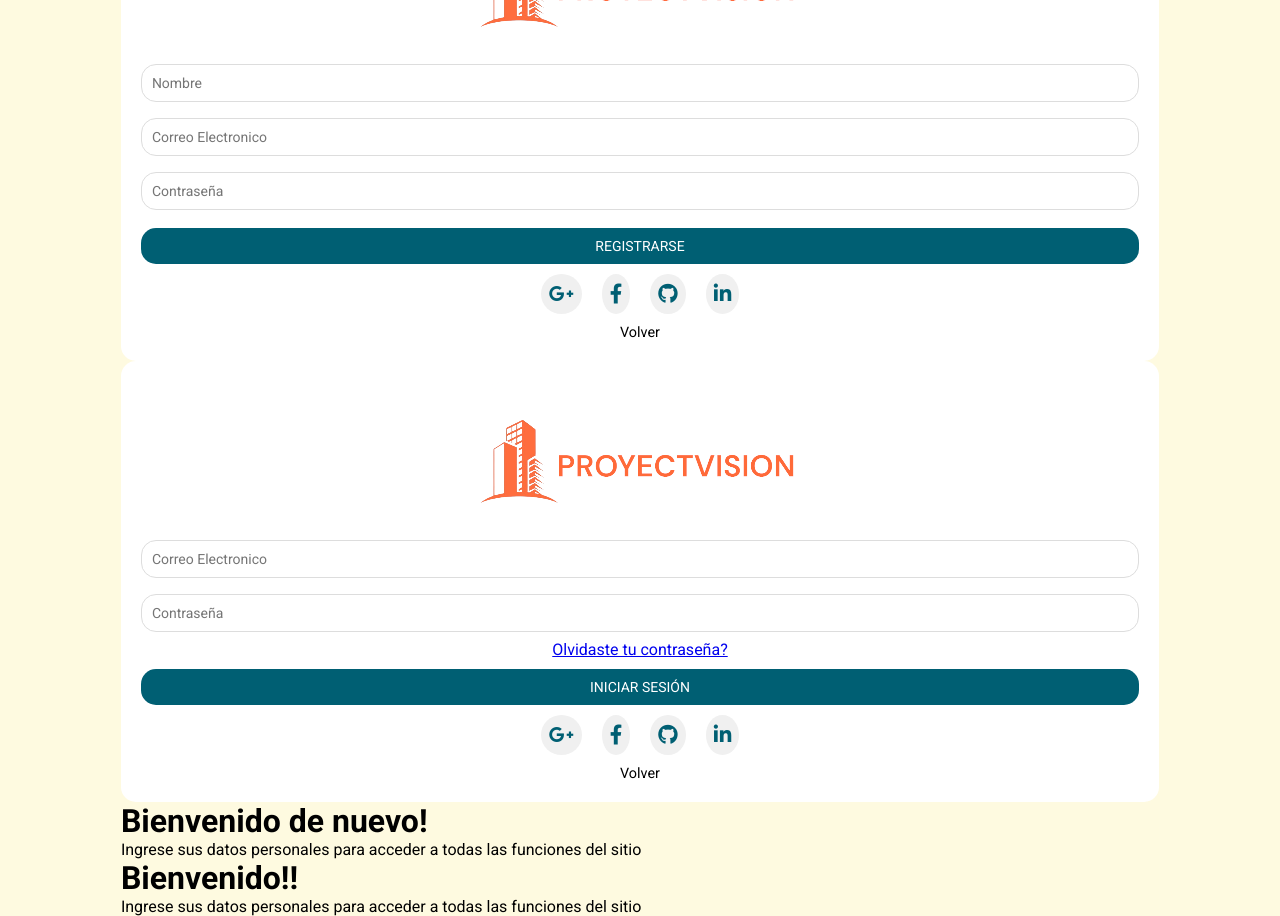
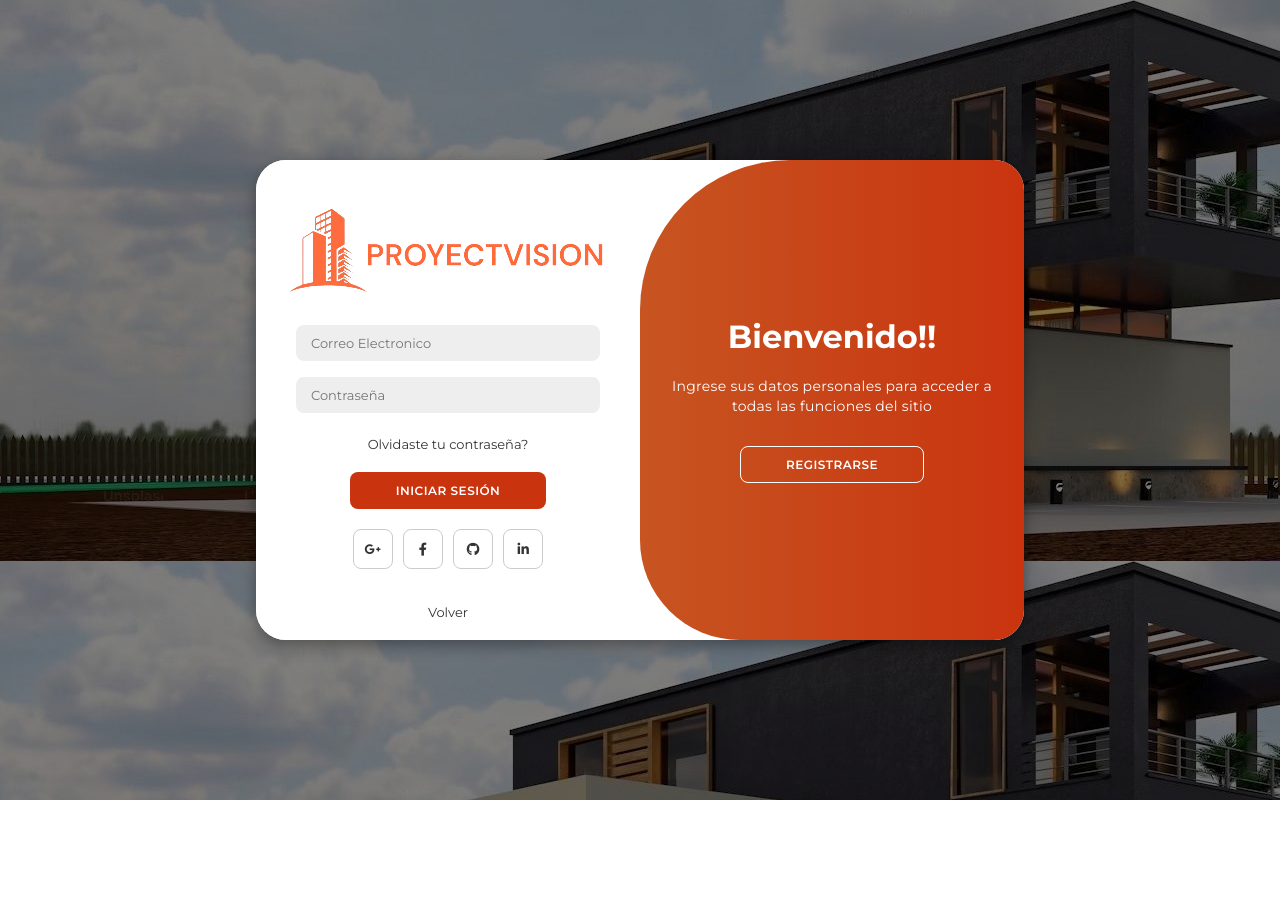
Before and after one commit to fabriNep/ProyectVision, a plain HTML site: page login.html in a window 1280 px wide. After the commit the page ends 800 px from the top, so only its background shows below. Drawn offline with Linux system fonts and the light colour scheme; a script that the page names is missing.

Commit message:
Update login.css

```diff
--- a/styles/login.css
+++ b/styles/login.css
@@ -1,154 +1,214 @@
-/* Importar fuentes */
-@import url('https://fonts.googleapis.com/css2?family=Roboto:wght@300;400;500;700&display=swap');
+@import url('https://fonts.googleapis.com/css2?family=Montserrat:wght@300;400;500;600;700&display=swap');
 
-:root {
-  --color-primary: #005f73; /* Color principal de tu proyecto */
-  --color-secondary: #0a9396;
-  --color-background: #fefae0;
-  --color-text: #001219;
-  --border-radius: 15px;
+*{
+    margin: 0;
+    padding: 0;
+    box-sizing: border-box;
+    font-family: 'Montserrat', sans-serif;
 }
 
-* {
-  margin: 0;
-  padding: 0;
-  box-sizing: border-box;
-  font-family: 'Roboto', sans-serif;
+body{
+    background-color: #c9d6ff;
+    background: linear-gradient(to right, #e2e2e2, #c9d6ff);
+    background-image: url("../images/home1.jpeg");
+    display: flex;
+    align-items: center;
+    justify-content: center;
+    flex-direction: column;
+    height: 100vh;
+    box-shadow: inset 0 0 0 1000px rgba(0, 0, 0, 0.5); /* Sombra oscura sobre la imagen */
 }
 
-body {
-  display: flex;
-  justify-content: center;
-  align-items: center;
-  height: 100vh;
-  background-color: var(--color-background);
+.container{
+    background-color: #fff;
+    border-radius: 30px;
+    box-shadow: 0 5px 15px rgba(0, 0, 0, 0.35);
+    position: relative;
+    overflow: hidden;
+    width: 768px;
+    max-width: 100%;
+    min-height: 480px;
 }
 
-.login-container {
-  display: flex;
-  align-items: center;
-  justify-content: center;
-  background: var(--color-primary);
-  border-radius: var(--border-radius);
-  padding: 20px;
-  width: 400px;
-  box-shadow: 0px 4px 8px rgba(0, 0, 0, 0.1);
+.container p{
+    font-size: 14px;
+    line-height: 20px;
+    letter-spacing: 0.3px;
+    margin: 20px 0;
 }
 
-.form-container {
-  background-color: white;
-  padding: 20px;
-  border-radius: var(--border-radius);
-  width: 100%;
-  text-align: center;
+.container span{
+    font-size: 12px;
 }
 
-.image-container {
-  text-align: center;
-  margin-bottom: 15px;
+.container a{
+    color: #333;
+    font-size: 13px;
+    text-decoration: none;
+    margin: 15px 0 10px;
 }
 
-.logo {
-  width: 150px;
-  border-radius: var(--border-radius);
+.container button{
+    background-color: #C9340F;
+    color: #fff;
+    font-size: 12px;
+    padding: 10px 45px;
+    border: 1px solid transparent;
+    border-radius: 8px;
+    font-weight: 600;
+    letter-spacing: 0.5px;
+    text-transform: uppercase;
+    margin-top: 10px;
+    cursor: pointer;
 }
 
-h2 {
-  color: var(--color-text);
-  font-weight: 500;
-  margin-bottom: 15px;
+.container button.hidden{
+    background-color: transparent;
+    border-color: #fff;
 }
 
-input {
-  width: 100%;
-  padding: 10px;
-  margin: 8px 0;
-  border: 1px solid #ddd;
-  border-radius: var(--border-radius);
-  font-size: 14px;
+.container form{
+    background-color: #fff;
+    display: flex;
+    align-items: center;
+    justify-content: center;
+    flex-direction: column;
+    padding: 0 40px;
+    height: 100%;
 }
 
-button {
-  width: 100%;
-  padding: 10px;
-  border: none;
-  color: white;
-  background-color: var(--color-primary);
-  border-radius: var(--border-radius);
-  font-size: 14px;
-  cursor: pointer;
-  margin-top: 10px;
+.container input{
+    background-color: #eee;
+    border: none;
+    margin: 8px 0;
+    padding: 10px 15px;
+    font-size: 13px;
+    border-radius: 8px;
+    width: 100%;
+    outline: none;
 }
 
-button:hover {
-  background-color: var(--color-secondary);
+.form-container{
+    position: absolute;
+    top: 0;
+    height: 100%;
+    transition: all 0.6s ease-in-out;
 }
 
-.social-icons {
-  display: flex;
-  justify-content: center;
-  margin-top: 10px;
+.sign-in{
+    left: 0;
+    width: 50%;
+    z-index: 2;
 }
 
-.social-icons .icon {
-  font-size: 20px;
-  color: var(--color-primary);
-  margin: 0 10px;
-  padding: 8px;
-  border-radius: 50%;
-  background-color: #f0f0f0;
-  cursor: pointer;
-  transition: background 0.3s;
+.container.active .sign-in{
+    transform: translateX(100%);
 }
 
-.social-icons .icon:hover {
-  background-color: var(--color-secondary);
-  color: white;
+.sign-up{
+    left: 0;
+    width: 50%;
+    opacity: 0;
+    z-index: 1;
 }
 
-.back-link {
-  color: var(--color-primary);
-  font-size: 13px;
-  text-decoration: none;
-  display: block;
-  margin-top: 15px;
+.container.active .sign-up{
+    transform: translateX(100%);
+    opacity: 1;
+    z-index: 5;
+    animation: move 0.6s;
 }
 
-.back-link:hover {
-  text-decoration: underline;
+@keyframes move{
+    0%, 49.99%{
+        opacity: 0;
+        z-index: 1;
+    }
+    50%, 100%{
+        opacity: 1;
+        z-index: 5;
+    }
 }
 
-.forgot-password {
-  color: var(--color-secondary);
-  font-size: 13px;
-  margin-top: 10px;
-  text-decoration: none;
+.social-icons{
+    margin: 20px 0;
 }
 
-.forgot-password:hover {
-  text-decoration: underline;
+.social-icons a{
+    border: 1px solid #ccc;
+    border-radius: 20%;
+    display: inline-flex;
+    justify-content: center;
+    align-items: center;
+    margin: 0 3px;
+    width: 40px;
+    height: 40px;
 }
 
-.hidden {
-  display: none;
+.toggle-container{
+    position: absolute;
+    top: 0;
+    left: 50%;
+    width: 50%;
+    height: 100%;
+    overflow: hidden;
+    transition: all 0.6s ease-in-out;
+    border-radius: 150px 0 0 100px;
+    z-index: 1000;
 }
 
-.toggle-section {
-  margin-top: 15px;
+.container.active .toggle-container{
+    transform: translateX(-100%);
+    border-radius: 0 150px 100px 0;
 }
 
-.toggle-btn {
-  background: none;
-  color: var(--color-primary);
-  border: none;
-  cursor: pointer;
-  font-size: 14px;
-  font-weight: 500;
-  text-decoration: underline;
+.toggle{
+    background-color: #C9340F;
+    height: 100%;
+    background: linear-gradient(to right, #c57533, #C9340F);
+    color: #fff;
+    position: relative;
+    left: -100%;
+    height: 100%;
+    width: 200%;
+    transform: translateX(0);
+    transition: all 0.6s ease-in-out;
 }
 
-.toggle-btn:hover {
-  color: var(--color-secondary);
+.container.active .toggle{
+    transform: translateX(50%);
+}
+
+.toggle-panel{
+    position: absolute;
+    width: 50%;
+    height: 100%;
+    display: flex;
+    align-items: center;
+    justify-content: center;
+    flex-direction: column;
+    padding: 0 30px;
+    text-align: center;
+    top: 0;
+    transform: translateX(0);
+    transition: all 0.6s ease-in-out;
+}
+
+.toggle-left{
+    transform: translateX(-200%);
+}
+
+.container.active .toggle-left{
+    transform: translateX(0);
+}
+
+.toggle-right{
+    right: 0;
+    transform: translateX(0);
+}
+
+.container.active .toggle-right{
+    transform: translateX(200%);
 }
 
 .back-link {
```
